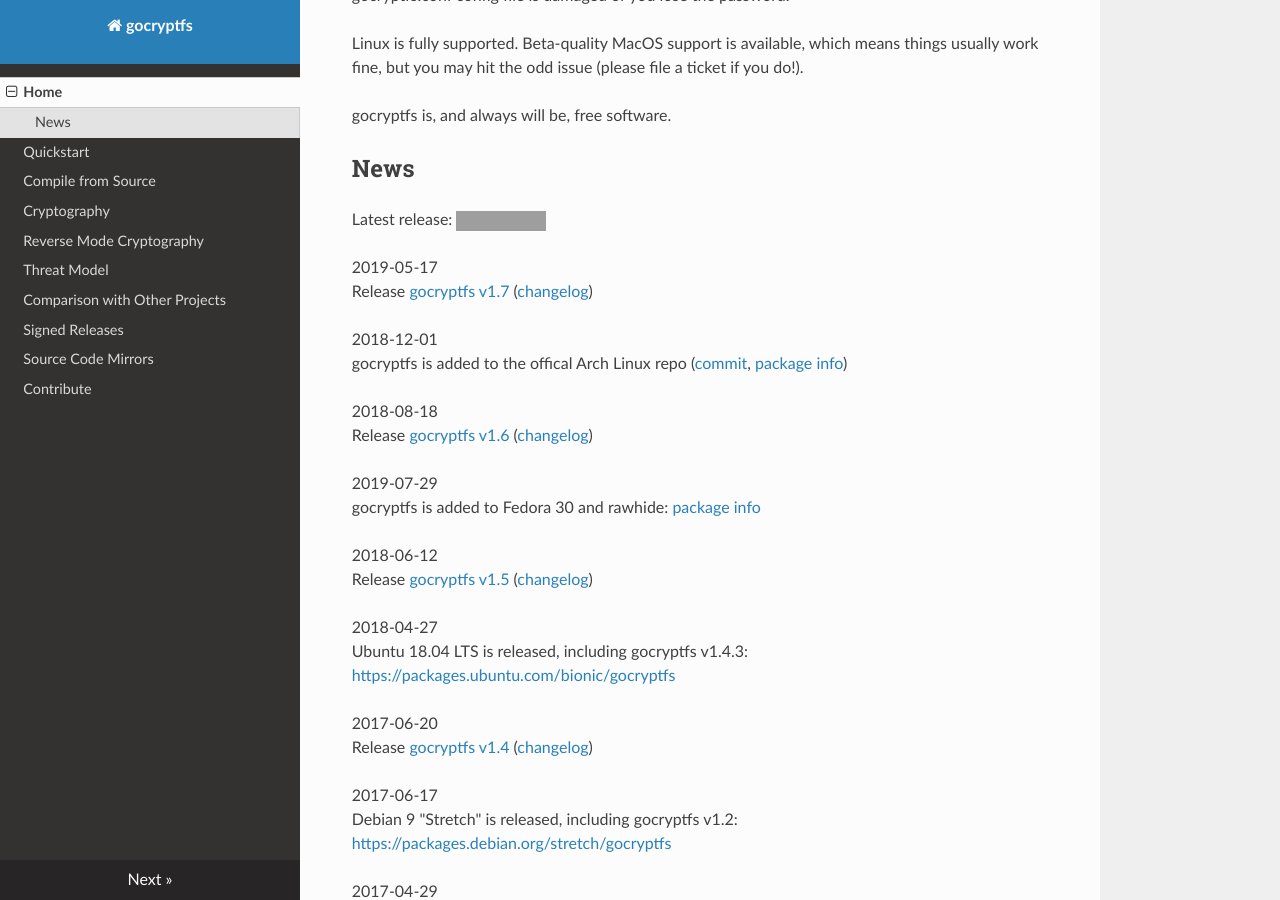
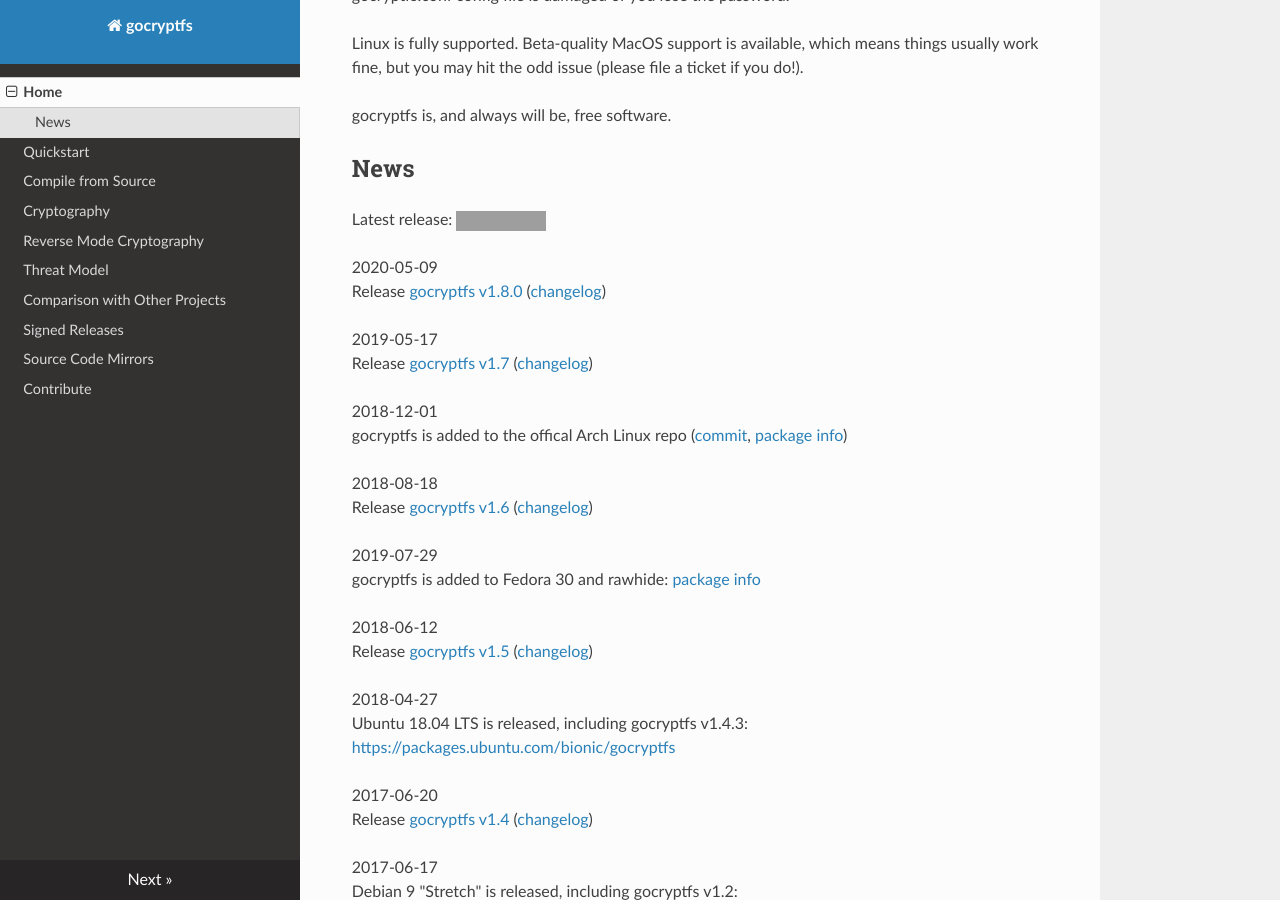
Before and after one commit to rfjakob/gocryptfs-website, an MkDocs documentation site: the page built from docs/index.md, in a window 1280 px wide and 900 px high, scrolled down 960 px. Built offline with MkDocs 1.6.1, drawn with Linux system fonts in a browser that asks for light colours; nearby versions of some CDN libraries; old or Windows-style settings are respelled for this version of MkDocs; grey boxes are pictures that could not be loaded.

Commit message:
news: add v1.8.0 release
Thanks!

```diff
--- a/docs/index.md
+++ b/docs/index.md
@@ -47,6 +47,10 @@ News
 ----
 
 Latest release: [![Latest release](https://img.shields.io/github/release/rfjakob/gocryptfs.svg)](https://github.com/rfjakob/gocryptfs/releases)
+
+2020-05-09<br>
+Release [gocryptfs v1.8.0](https://github.com/rfjakob/gocryptfs/releases/tag/v1.8.0)
+([changelog](https://github.com/rfjakob/gocryptfs#changelog))
 
 2019-05-17<br>
 Release [gocryptfs v1.7](https://github.com/rfjakob/gocryptfs/releases/tag/v1.7)
```
